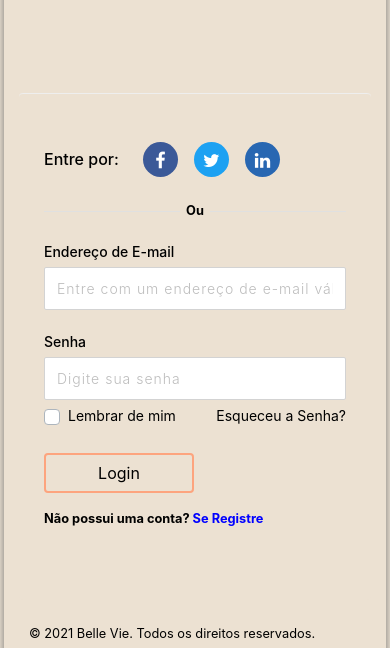
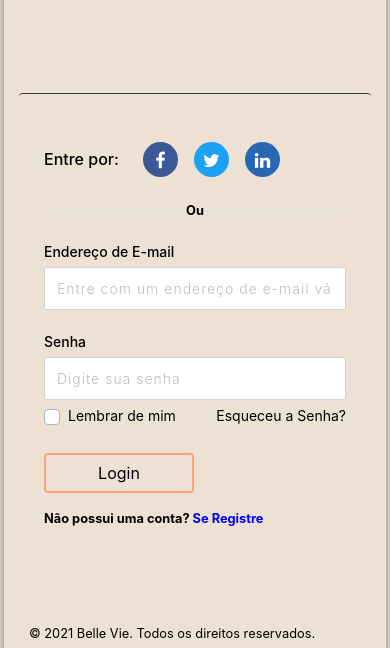
Before and after one commit to JoaoWebDes/Projeto-Final, a plain HTML site: page form.html in a window 390 px wide. Shown: the part 415-1063 px from the top of the page. Drawn offline with nearby package versions, Linux system fonts and the light colour scheme.

Commit message:
Versão-8

```diff
--- a/Css/form.css
+++ b/Css/form.css
@@ -176,7 +176,7 @@ a {
     }
 
     .card2 {
-        border-top: 1px solid #EEEEEE !important;
+        border-top: 1px solid #3D3737 !important;
         margin: 0px 15px
     }
 }
```
